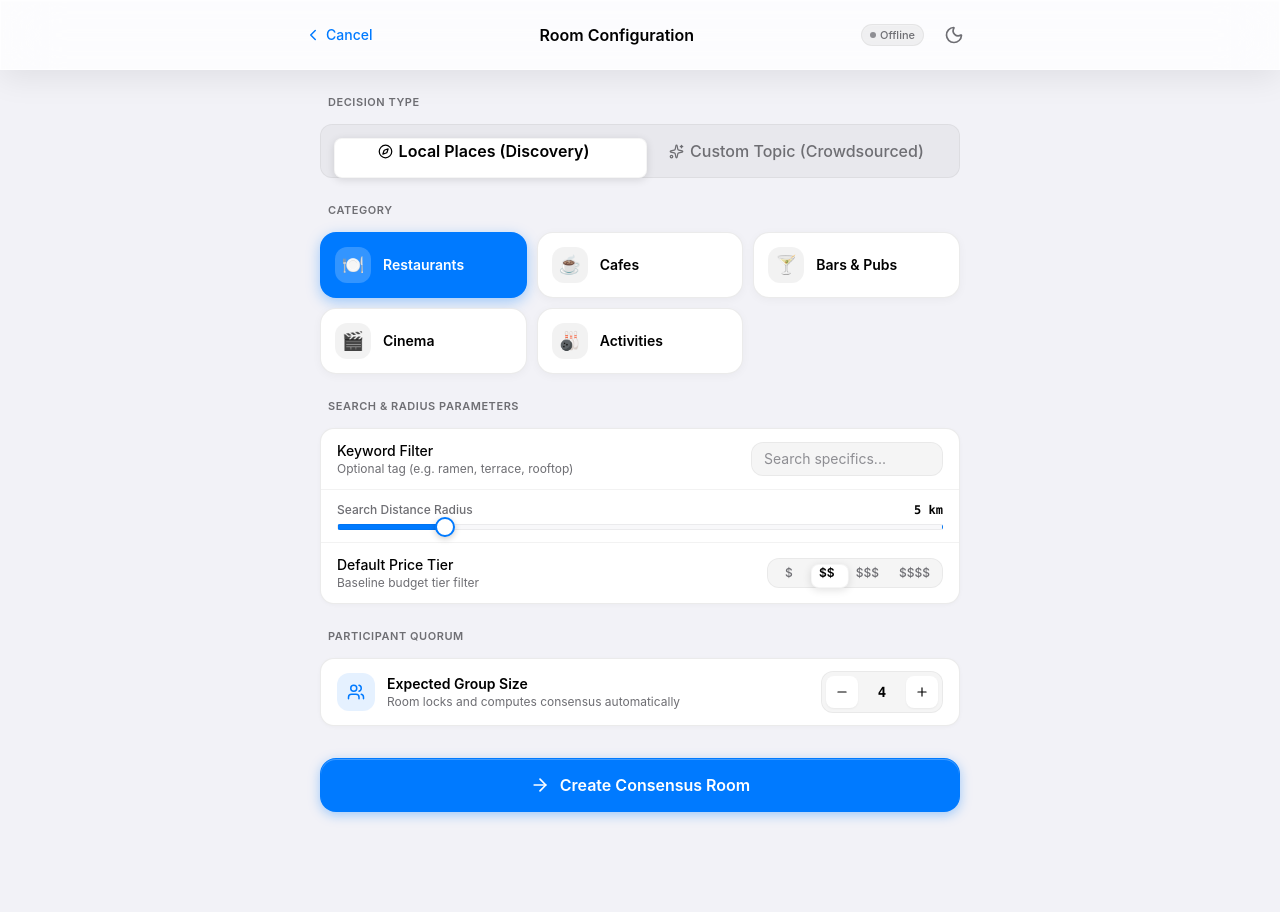
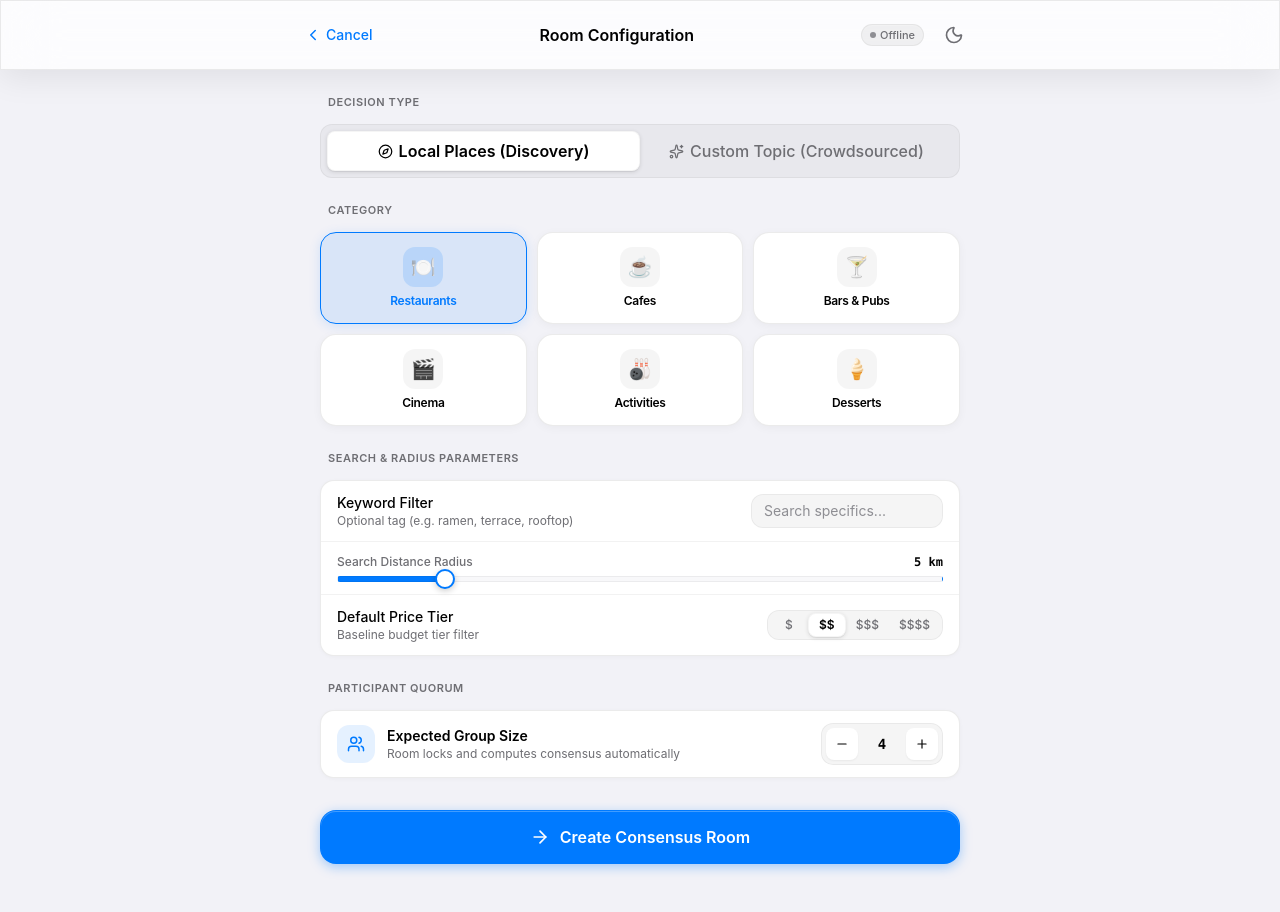
Before and after one commit to bsebb/consensus-engine, a React (Vite) app in the folder client/: page /host in a window 1280 px wide. Shown: the top 912 px of the page. Before the commit the page ends 876 px from the top, so only its background shows below. Built offline with nearby package versions, Linux system fonts and the light colour scheme; no server answers.

Commit message:
fix(ui): resolve segmented control thumb vertical overflow and reformat category grid

```diff
--- a/client/src/components/ui/SegmentedControl.jsx
+++ b/client/src/components/ui/SegmentedControl.jsx
@@ -1,4 +1,4 @@
-import React, { useRef, useState, useLayoutEffect, useCallback } from 'react';
+import React, { useRef, useState, useLayoutEffect, useCallback, useEffect } from 'react';
 
 export default function SegmentedControl({
   options = [],
@@ -22,27 +22,37 @@ export default function SegmentedControl({
       return;
     }
 
-    const containerRect = container.getBoundingClientRect();
-    const activeRect = activeButton.getBoundingClientRect();
+    const left = activeButton.offsetLeft;
+    const top = activeButton.offsetTop;
+    const width = activeButton.offsetWidth;
+    const height = activeButton.offsetHeight;
 
-    setThumbMetrics({
-      left: activeRect.left - containerRect.left,
-      top: activeRect.top - containerRect.top,
-      width: activeRect.width,
-      height: activeRect.height,
-      ready: true,
+    setThumbMetrics((prev) => {
+      if (
+        prev.left === left &&
+        prev.top === top &&
+        prev.width === width &&
+        prev.height === height &&
+        prev.ready
+      ) {
+        return prev;
+      }
+      return { left, top, width, height, ready: true };
     });
   }, [value]);
 
   useLayoutEffect(() => {
     updateThumbMetrics();
-    const raf = requestAnimationFrame(() => setIsMounted(true));
-    return () => cancelAnimationFrame(raf);
-  }, [updateThumbMetrics]);
+  }, [updateThumbMetrics, options]);
 
-  useLayoutEffect(() => {
+  useEffect(() => {
+    const frame = requestAnimationFrame(() => setIsMounted(true));
+    return () => cancelAnimationFrame(frame);
+  }, []);
+
+  useEffect(() => {
     const container = containerRef.current;
-    if (!container) return;
+    if (!container || typeof ResizeObserver === 'undefined') return;
 
     const ro = new ResizeObserver(() => {
       updateThumbMetrics();
@@ -59,7 +69,7 @@ export default function SegmentedControl({
   const sizeClasses = {
     sm: 'p-0.5 text-xs',
     md: 'p-1 text-sm',
-    lg: 'p-1.5 text-base',
+    lg: 'p-1 text-sm sm:p-1.5 sm:text-base',
   }[size] || 'p-1 text-sm';
 
   const btnPadding = {
@@ -77,14 +87,16 @@ export default function SegmentedControl({
       {/* 60fps GPU Sliding Indicator Thumb */}
       <div
         aria-hidden="true"
-        className={`absolute rounded-lg bg-white dark:bg-[#2C2C2E] shadow-[0_2px_8px_rgba(0,0,0,0.12)] border border-black/[0.04] dark:border-white/[0.06] pointer-events-none z-10 ${
+        className={`absolute top-0 left-0 m-0 rounded-lg bg-white dark:bg-[#2C2C2E] shadow-[0_1px_4px_rgba(0,0,0,0.12),0_1px_1px_rgba(0,0,0,0.06)] border border-black/[0.04] dark:border-white/[0.08] pointer-events-none z-10 ${
           !isMounted || !thumbMetrics.ready ? 'opacity-0' : 'opacity-100'
         }`}
         style={{
           transform: `translate3d(${thumbMetrics.left}px, ${thumbMetrics.top}px, 0)`,
           width: thumbMetrics.width > 0 ? `${thumbMetrics.width}px` : undefined,
           height: thumbMetrics.height > 0 ? `${thumbMetrics.height}px` : undefined,
-          transition: isMounted && thumbMetrics.ready ? 'transform 0.28s cubic-bezier(0.16, 1, 0.3, 1), width 0.28s cubic-bezier(0.16, 1, 0.3, 1), height 0.28s cubic-bezier(0.16, 1, 0.3, 1)' : 'none',
+          transition: isMounted && thumbMetrics.ready
+            ? 'transform 0.28s cubic-bezier(0.16, 1, 0.3, 1), width 0.28s cubic-bezier(0.16, 1, 0.3, 1), height 0.28s cubic-bezier(0.16, 1, 0.3, 1)'
+            : 'none',
         }}
       />
 
--- a/client/src/index.css
+++ b/client/src/index.css
@@ -9,7 +9,7 @@
     --ios-separator: rgba(60, 60, 67, 0.12);
     --border-main: rgba(0, 0, 0, 0.08);
     --border-subtle: rgba(0, 0, 0, 0.05);
-    --border-glass: rgba(255, 255, 255, 0.65);
+    --border-glass: rgba(0, 0, 0, 0.08);
 
     --ios-label: #000000;
     --ios-secondary-label: #6E6E73;
--- a/client/src/pages/HostSettings.jsx
+++ b/client/src/pages/HostSettings.jsx
@@ -54,6 +54,7 @@ export default function HostSettings() {
     { label: 'Bars & Pubs', icon: Beer, emoji: '🍸' },
     { label: 'Cinema', icon: Film, emoji: '🎬' },
     { label: 'Activities', icon: Dumbbell, emoji: '🎳' },
+    { label: 'Desserts', icon: Sparkles, emoji: '🍦' },
   ];
 
   const priceTiers = [
@@ -172,25 +173,28 @@ export default function HostSettings() {
             {/* Category Grid */}
             <section className="flex flex-col gap-2">
               <div className="settings-section-label">Category</div>
-              <div className="grid grid-cols-2 sm:grid-cols-3 gap-2.5">
+              <div className="grid grid-cols-3 gap-2.5">
                 {categories.map((cat) => {
                   const isSelected = category === cat.label;
-                  const Icon = cat.icon;
                   return (
                     <button
                       key={cat.label}
                       type="button"
                       onClick={() => setCategory(cat.label)}
-                      className={`flex items-center gap-3 p-3.5 rounded-2xl border text-left transition-all duration-150 cursor-pointer ${
+                      className={`flex flex-col items-center justify-center py-3.5 px-2 rounded-2xl border text-center transition-all duration-150 cursor-pointer ${
                         isSelected
-                          ? 'bg-[var(--accent-bg)] text-white border-transparent shadow-[0_4px_14px_var(--accent-glow)]'
+                          ? 'border-[var(--accent-bg)] bg-[var(--accent-bg)]/10 text-[var(--accent-bg)] shadow-[0_2px_12px_var(--accent-glow-subtle)]'
                           : 'apple-card text-[var(--ios-label)] hover:bg-black/[0.03] dark:hover:bg-white/[0.05]'
                       }`}
                     >
-                      <div className={`w-9 h-9 rounded-xl flex items-center justify-center text-lg ${isSelected ? 'bg-white/20' : 'bg-black/5 dark:bg-white/10'}`}>
+                      <div className={`w-10 h-10 rounded-xl flex items-center justify-center text-xl mb-1.5 transition-colors ${
+                        isSelected
+                          ? 'bg-[var(--accent-bg)]/15 text-[var(--accent-bg)]'
+                          : 'bg-black/[0.04] dark:bg-white/[0.08]'
+                      }`}>
                         <span>{cat.emoji}</span>
                       </div>
-                      <span className="text-sm font-semibold">{cat.label}</span>
+                      <span className="text-xs font-semibold tracking-tight">{cat.label}</span>
                     </button>
                   );
                 })}
```
